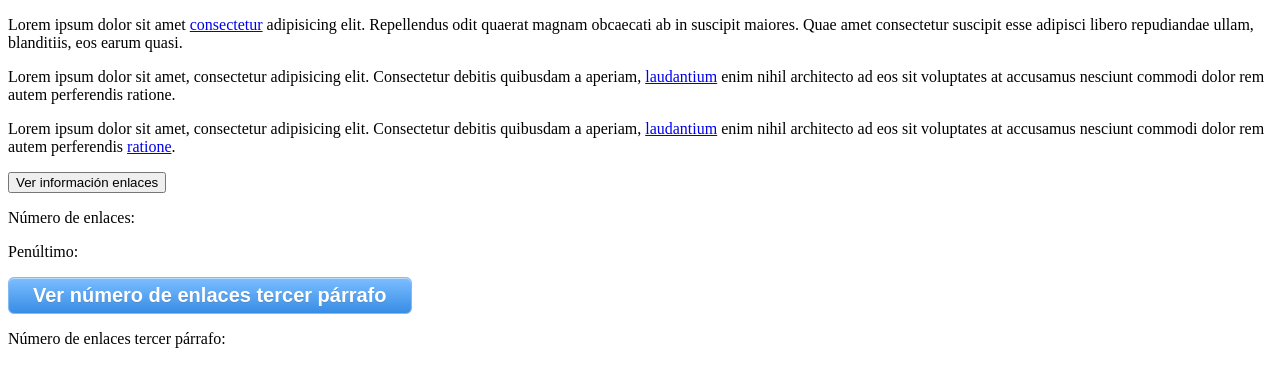
After one commit to pcbosca/pcbosca.github.io, a PHP site: page /prep.html in a window 1280 px wide. The commit adds this page. Shown: the top 387 px of the page. Run offline with PHP 8.4, Linux system fonts and the light colour scheme.

Commit message:
Changes to improve source code

```diff
--- /dev/null
+++ b/prep.html
@@ -0,0 +1,99 @@
+<!DOCTYPE html>
+<html lang="es">
+
+<head>
+    <meta charset="UTF-8">
+    <meta name="viewport" content="width=device-width, initial-scale=1.0">
+    <meta http-equiv="X-UA-Compatible" content="ie=edge">
+    <title>Preparación Examen</title>
+
+    <style>
+        .myButton {
+            box-shadow: inset 0px 1px 0px 0px #bbdaf7;
+            background: linear-gradient(to bottom, #79bbff 5%, #378de5 100%);
+            background-color: #79bbff;
+            border-radius: 6px;
+            border: 1px solid #84bbf3;
+            display: inline-block;
+            cursor: pointer;
+            color: #ffffff;
+            font-family: Arial;
+            font-size: 20px;
+            font-weight: bold;
+            padding: 6px 24px;
+            text-decoration: none;
+            text-shadow: 0px 1px 0px #528ecc;
+        }
+
+        .myButton:hover {
+            background: linear-gradient(to bottom, #378de5 5%, #79bbff 100%);
+            background-color: #378de5;
+        }
+
+        .myButton:active {
+            position: relative;
+            top: 1px;
+        }
+    </style>
+</head>
+
+<body>
+    <p>Lorem ipsum dolor sit amet <a href="http://www.google.es">consectetur</a> adipisicing elit. Repellendus odit
+        quaerat magnam obcaecati ab in suscipit
+        maiores. Quae amet consectetur suscipit esse adipisci libero repudiandae ullam, blanditiis, eos earum quasi.</p>
+    <div id="miDiv"></div>
+    <p>Lorem ipsum dolor sit amet, consectetur adipisicing elit. Consectetur debitis quibusdam a aperiam, <a
+            href="http://www.easdcastello.org">laudantium</a>
+        enim nihil architecto ad eos sit voluptates at accusamus nesciunt commodi dolor rem autem perferendis ratione.
+    </p>
+    <p id="tercerp">Lorem ipsum dolor sit amet, consectetur adipisicing elit. Consectetur debitis quibusdam a aperiam,
+        <a class="l3par" href="http://www.easdcastello.org">laudantium</a>
+        enim nihil architecto ad eos sit voluptates at accusamus nesciunt commodi dolor rem autem perferendis <a
+            class="l3par" href="http://www.elpais.com">ratione</a>.
+    </p>
+    <button id="botVer"> Ver información enlaces </button>
+    <p>
+        Número de enlaces: <span id="nl"></span>
+    </p>
+    <p>
+        Penúltimo: <span id="pl"></span>
+    </p>
+
+    <button id="bot3p" class="myButton">Ver número de enlaces tercer párrafo</button>
+    <p>
+        Número de enlaces tercer párrafo: <span id="nl3p"></span>
+    </p>
+    <script>
+        function verInfoEnlaces() {
+
+            /*var miDiv = document.getElementById("miDiv")
+            miDiv.innerHTML = "<div style='background-color: red; height:100px''>Hola</div>"*/
+            var enlaces = document.getElementsByTagName("a")
+            var numEnlaces = enlaces.length
+
+            var textonl = document.getElementById("nl")
+            textonl.innerHTML = numEnlaces
+
+            var textopl = document.getElementById("pl")
+            textopl.innerHTML = enlaces[numEnlaces - 2]
+        }
+
+        var botVer = document.getElementById("botVer")
+        botVer.addEventListener("click", verInfoEnlaces)
+
+        function verEnlacesTercerPar() {
+            //alert("enlaces tercer párrafo");
+            //var enlaces = document.getElementsByClassName("l3par")
+            var enlaces = document.querySelectorAll("#tercerp a")
+
+            var textol3p = document.getElementById("nl3p")
+            textol3p.innerHTML = enlaces.length
+        }
+
+        var bot3p = document.getElementById("bot3p")
+        bot3p.addEventListener("click", verEnlacesTercerPar)
+
+    </script>
+</body>
+
+</html>
```
Also changed, not shown: css/estilo_carrusel.css (+4 -9 lines), site.html (+10 -2 lines), slideshow.html (+6 -6 lines).
